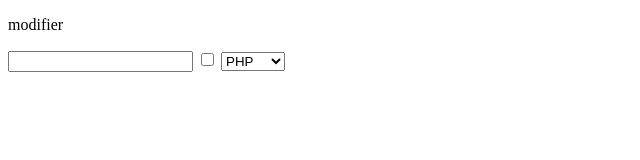
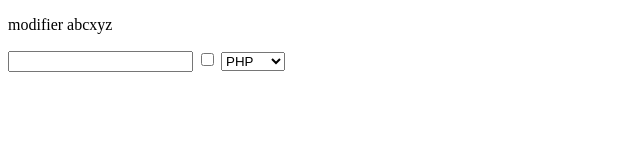
Before and after one commit to NguyenVanThuy84/DomProject1, a plain HTML site: page index.html in a window 1280 px wide. Shown: the full height of the page, 0-640 px from the left. Drawn offline with Linux system fonts and the light colour scheme.

Commit message:
test conflick

```diff
--- a/index.html
+++ b/index.html
@@ -8,7 +8,7 @@
     <link rel="shortcut icon" href="./favicon/vnpt.png" type="image/x-icon">
 </head>
 <body>
-    <p>modifier</p>
+    <p>modifier abcxyz</p>
     <input type="text" class="input" name="text" id="text">
     <input type="checkbox" class="input" name="checkbox" id="checkbox">
     <select class="input" name="select" id="select">
```
